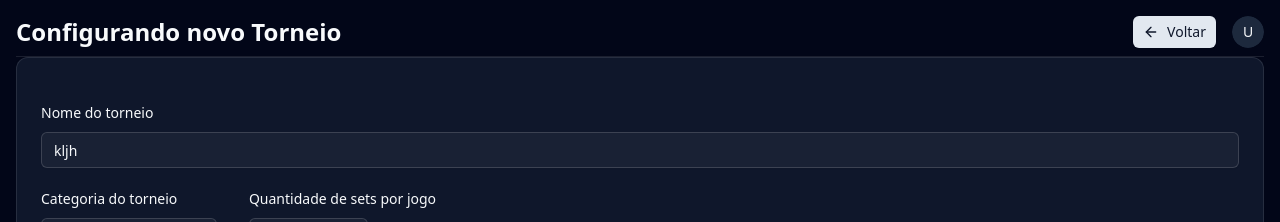
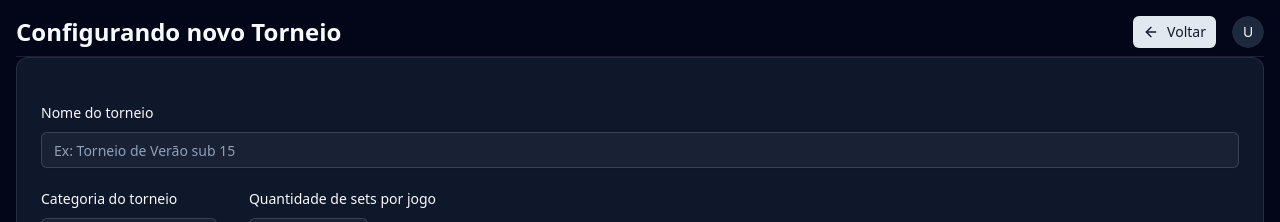
Before and after one commit to DevIsraelSantos/mvp-torneios, a Next.js app: page /tournaments/new in a window 1280 px wide. Shown: the top 222 px of the page. Built offline with nearby package versions, Linux system fonts and the light colour scheme; no server answers.

Commit message:
fix(tournaments): remove default value from tournament name input

```diff
--- a/src/app/(private)/tournaments/new/page.tsx
+++ b/src/app/(private)/tournaments/new/page.tsx
@@ -87,7 +87,6 @@ export default function NewTournamentPage() {
                 <Input
                   id="name"
                   name="name"
-                  defaultValue={"kljh"}
                   minLength={2}
                   placeholder="Ex: Torneio de Verão sub 15"
                   required
```
